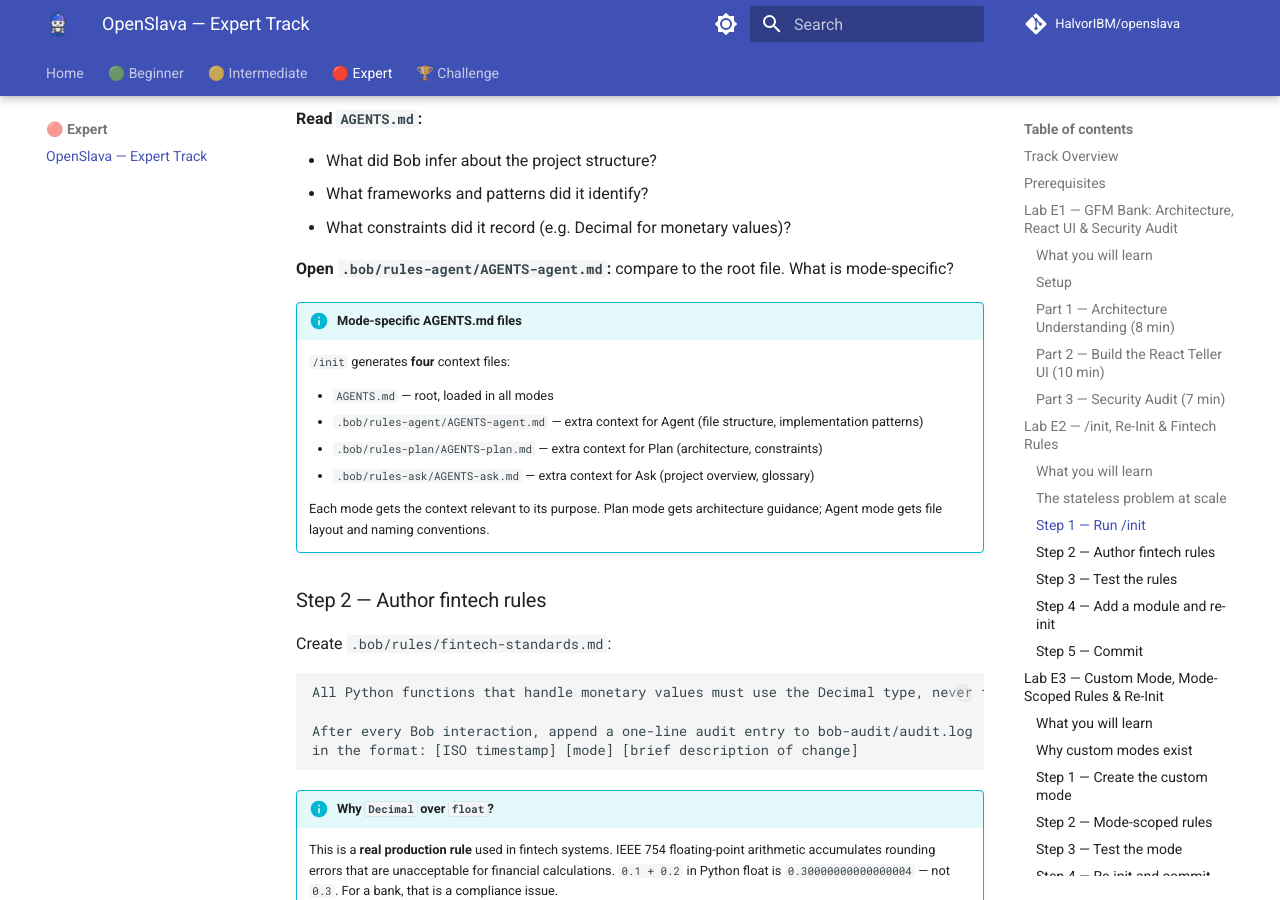
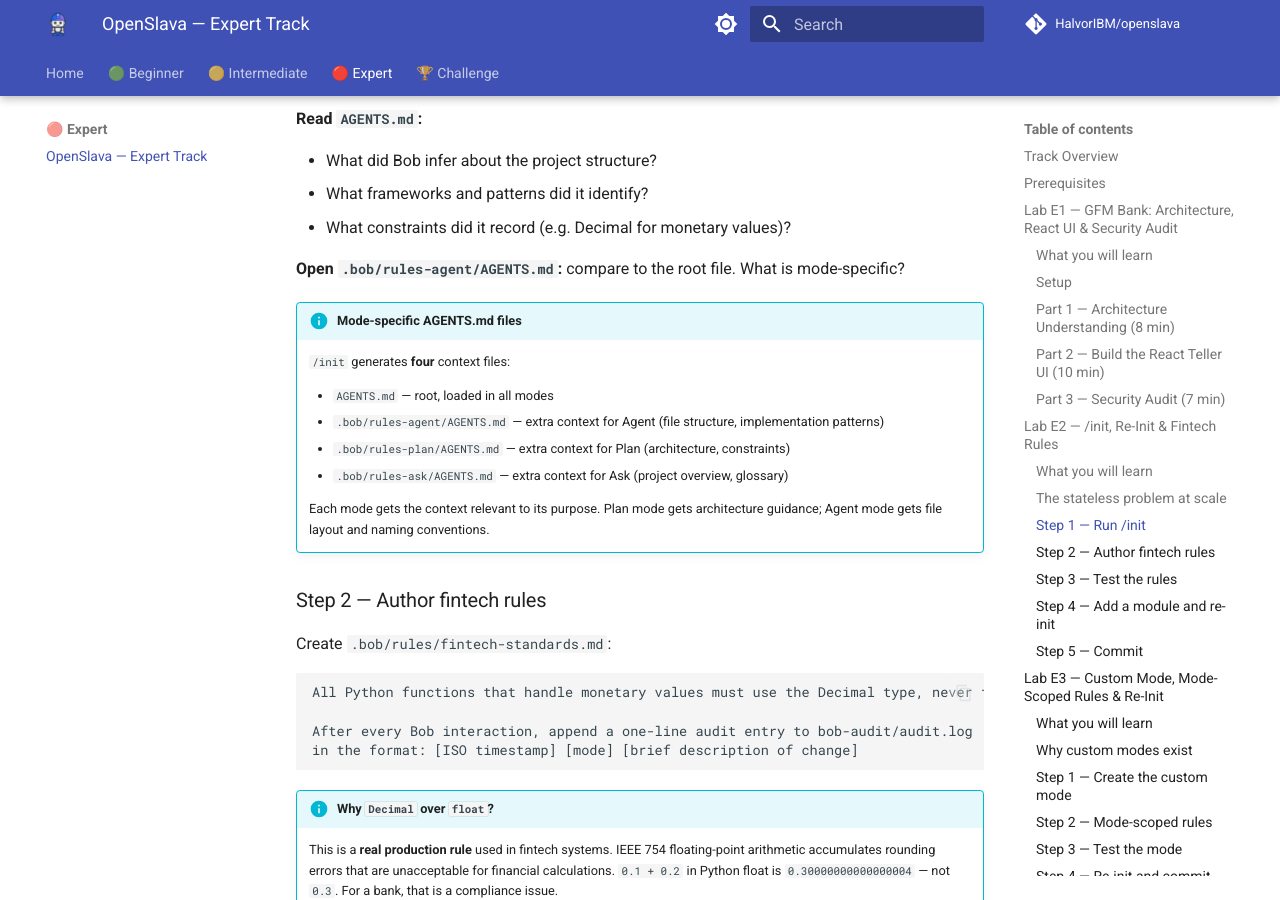
Before and after one commit to HalvorIBM/openslava, an MkDocs documentation site: the page built from docs/labs/openslava-expert.md, in a window 1280 px wide and 900 px high, scrolled down 4509 px. Built offline with MkDocs 1.6.1 and Material for MkDocs 9.7.7, drawn with Linux system fonts in a browser that asks for light colours; comment, search, counter and statistics services are not loaded; some of the changed text lies outside the part shown.

Commit message:
fix: correct 3 bugs in expert lab guide (openslava-expert.md)
- E2 Step 1: AGENTS-agent.md → AGENTS.md (correct /init output filename;
  mode-specific files are .bob/rules-{mode}/AGENTS.md, not AGENTS-{mode}.md)
- E4 Step 1: remove incorrect '9 MCP steps' count (E4 has 4 steps)
- E4 Step 4: replace IBAN with account_id ACC-001 — the /transactions
  endpoint takes account_id (e.g. ACC-001), not an IBAN; IBAN is only
  used in the E1 setup section as a customer reference

```diff
--- a/docs/labs/openslava-expert.md
+++ b/docs/labs/openslava-expert.md
@@ -159,15 +159,15 @@ From `expert/labs/banking-industry/gfm-bank/`, switch to **Agent** mode, type `/
 - What frameworks and patterns did it identify?
 - What constraints did it record (e.g. Decimal for monetary values)?
 
-**Open `.bob/rules-agent/AGENTS-agent.md`:** compare to the root file. What is mode-specific?
+**Open `.bob/rules-agent/AGENTS.md`:** compare to the root file. What is mode-specific?
 
 !!! info "Mode-specific AGENTS.md files"
     `/init` generates **four** context files:
 
     - `AGENTS.md` — root, loaded in all modes
-    - `.bob/rules-agent/AGENTS-agent.md` — extra context for Agent (file structure, implementation patterns)
-    - `.bob/rules-plan/AGENTS-plan.md` — extra context for Plan (architecture, constraints)
-    - `.bob/rules-ask/AGENTS-ask.md` — extra context for Ask (project overview, glossary)
+    - `.bob/rules-agent/AGENTS.md` — extra context for Agent (file structure, implementation patterns)
+    - `.bob/rules-plan/AGENTS.md` — extra context for Plan (architecture, constraints)
+    - `.bob/rules-ask/AGENTS.md` — extra context for Ask (project overview, glossary)
 
     Each mode gets the context relevant to its purpose. Plan mode gets architecture guidance; Agent mode gets file layout and naming conventions.
 
```
Also changed, not shown: other parts of docs/labs/openslava-expert.md (+2 -2 lines).
